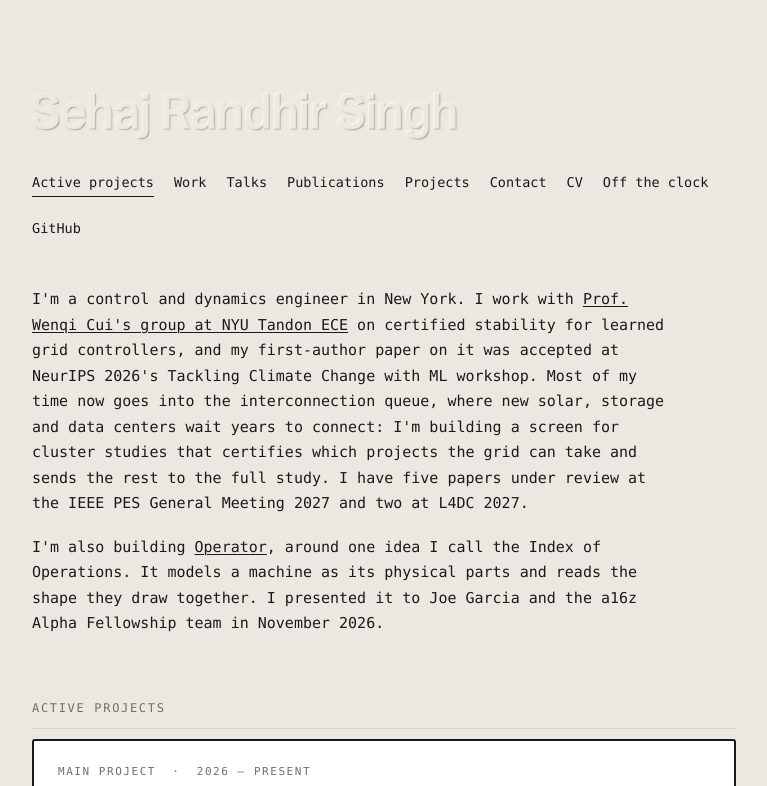
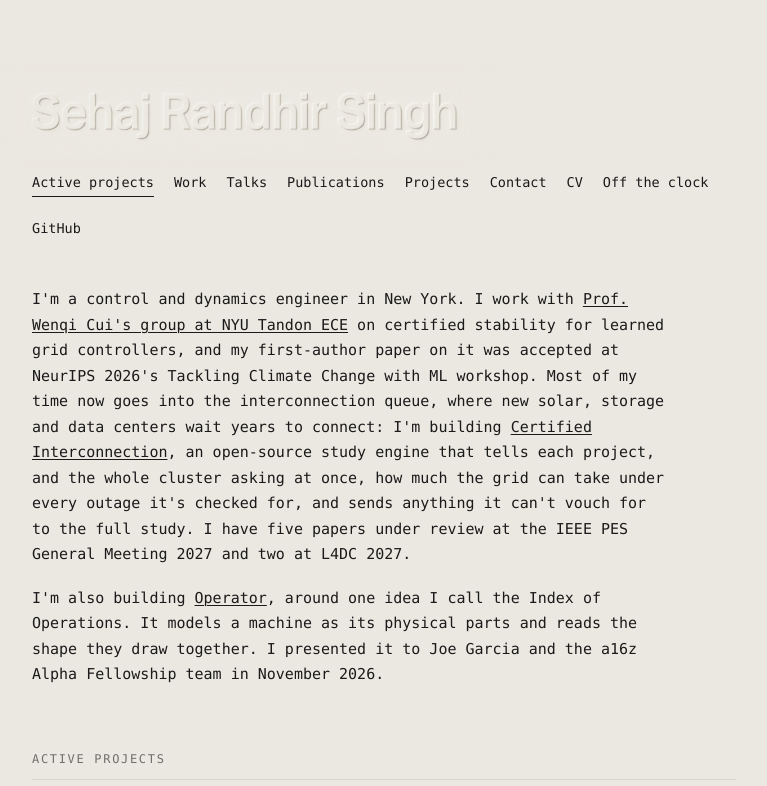
Before and after one commit to sehajr-singhs/sehajr-singhs.github.io, a plain HTML site: page index.html in a window 1280 px wide. Shown: the top 786 px of the page, without its empty margins (256-1023 px from the left). Drawn offline with Linux system fonts and the light colour scheme.

Commit message:
Intro names Certified Interconnection; Cui link to her site
Co-Authored-By: Claude Opus 5.5 <noreply@anthropic.com>

```diff
--- a/index.html
+++ b/index.html
@@ -218,7 +218,7 @@
 
   <div class="intro">
     <div class="tagline">
-      I'm a control and dynamics engineer in New York. I work with <a href="https://wenqi-cui.github.io" target="_blank" rel="noopener">Prof. Wenqi Cui's group at NYU Tandon ECE</a> on certified stability for learned grid controllers, and my first-author paper on it was accepted at NeurIPS 2026's Tackling Climate Change with ML workshop. Most of my time now goes into the interconnection queue, where new solar, storage and data centers wait years to connect: I'm building a screen for cluster studies that certifies which projects the grid can take and sends the rest to the full study. I have five papers under review at the IEEE PES General Meeting 2027 and two at L4DC 2027.
+      I'm a control and dynamics engineer in New York. I work with <a href="https://wenqi-cui.github.io" target="_blank" rel="noopener">Prof. Wenqi Cui's group at NYU Tandon ECE</a> on certified stability for learned grid controllers, and my first-author paper on it was accepted at NeurIPS 2026's Tackling Climate Change with ML workshop. Most of my time now goes into the interconnection queue, where new solar, storage and data centers wait years to connect: I'm building <a href="https://certified-interconnection.github.io/" target="_blank" rel="noopener">Certified Interconnection</a>, an open-source study engine that tells each project, and the whole cluster asking at once, how much the grid can take under every outage it's checked for, and sends anything it can't vouch for to the full study. I have five papers under review at the IEEE PES General Meeting 2027 and two at L4DC 2027.
     </div>
     <div>
       I'm also building <a href="operator/">Operator</a>, around one idea I call the Index of Operations. It models a machine as its physical parts and reads the shape they draw together. I presented it to Joe Garcia and the a16z Alpha Fellowship team in November 2026.
```
Also changed, not shown: neural-lyapunov/index.html (+1 -1 lines).
